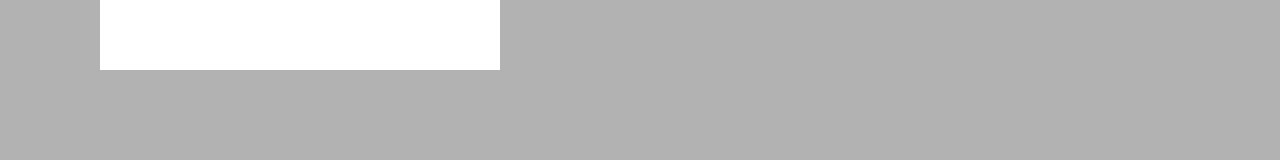
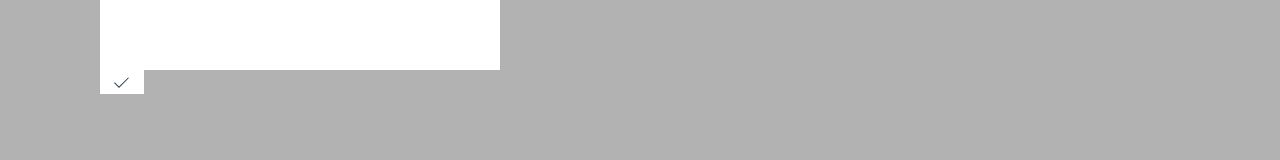
Before and after one commit to LifeOrLife/screenshot, a Vue app: page / in a window 1280 px wide. Both pictures are taken after a click on the button "截图". Shown: the part 230-390 px from the top of the page. Built offline with nearby package versions, Linux system fonts and the light colour scheme.

Commit message:
feat: add checkicon load img

```diff
--- a/src/components/CropBox.vue
+++ b/src/components/CropBox.vue
@@ -1,14 +1,15 @@
 <template>
     <div class="shadow-box" ref="el" :style="style">
-
+        <ope-list></ope-list>
     </div>
 </template>
 <script lang="ts" setup>
 import { ref } from 'vue'
 import { useDraggable } from '@vueuse/core'
+import OpeList from './OpeList.vue'
 const el = ref<HTMLElement | null>(null)
-const {style} =useDraggable(el, {
-    initialValue: {x: 100, y: 100}
+const { style } =useDraggable(el, {
+    initialValue: { x: 100, y: 100 }
 })
 </script>
 <style scoped>
--- /dev/null
+++ b/src/components/OpeList.vue
@@ -0,0 +1,33 @@
+<template>
+    <div class="ope-list">
+        <icon-check class="icon" @click="load"></icon-check>
+    </div>
+</template>
+<script setup lang="ts">
+import { inject } from 'vue';
+import IconCheck from './icons/IocnCheck.vue'
+import { CROPOBJECT, Crop_Object } from '@/utils/inject';
+const obj = inject(CROPOBJECT) as Crop_Object
+
+const load = () => {
+    obj.deal?.export()
+    obj.closeCropBox()
+}
+</script>
+<style scoped>
+.ope-list{
+    position: absolute;
+    top: 100%;
+    left: 0;
+    padding: 0 10px;
+    background: #fff;
+    display: flex;
+    font-size: 24px;
+}
+.icon{
+    cursor: pointer;
+}
+.icon:hover{
+    color: #6cf;
+}
+</style>
--- a/src/components/ScreenShot.vue
+++ b/src/components/ScreenShot.vue
@@ -3,19 +3,20 @@
         <button class="btn" @click="start">截图</button>
     </div>
     <!-- <video ref="vBox" autoplay></video> -->
-    <preview-img v-if="showCropBox" :con="can" @close="showCropBox = false"></preview-img>
+    <preview-img v-if="showCropBox" :con="can" @close="closeCropBox"></preview-img>
 </template>
 <script setup lang="ts">
-import { ref } from 'vue';
+import { ref, provide } from 'vue';
 import PreviewImg from './PreviewImg.vue'
 import { Canvas } from '@/utils/createCanvas';
 import { sleep } from '@/utils/sleep';
+import { CROPOBJECT, Crop_Object } from '@/utils/inject'
 const vBox = ref<HTMLVideoElement | null>(null);
-
 const showCropBox = ref(false)
 const can = ref<HTMLCanvasElement | undefined>(undefined)
 const start = async () => {
     const _c = new Canvas();
+    CROP_BOX.deal = _c;
     can.value = _c.el
     await startShot(_c.source);
     await sleep(300);
@@ -24,7 +25,13 @@ const start = async () => {
     // _c.export();
     await stopShot(_c.source);
 };
-
+const closeCropBox = () => {
+    showCropBox.value = false
+}
+const CROP_BOX: Crop_Object = {
+    closeCropBox
+}
+provide(CROPOBJECT, CROP_BOX)
 const startShot = async (source: HTMLVideoElement) => {
     try {
         source.srcObject = await navigator.mediaDevices.getDisplayMedia({
--- /dev/null
+++ b/src/components/icons/IocnCheck.vue
@@ -0,0 +1,4 @@
+
+<template>
+  <svg width="1em" height="1em" viewBox="0 0 24 24"><path d="M18.9 8.1L9 18l-4.95-4.95l.707-.707L9 16.586l9.192-9.193l.707.708z" fill="currentColor"></path></svg>
+</template>
--- /dev/null
+++ b/src/utils/inject.ts
@@ -0,0 +1,6 @@
+import { Canvas } from './createCanvas';
+export const CROPOBJECT = 'CROP_OBJECT';
+export interface Crop_Object {
+    deal?: Canvas;
+    closeCropBox: () => void;
+}
```
